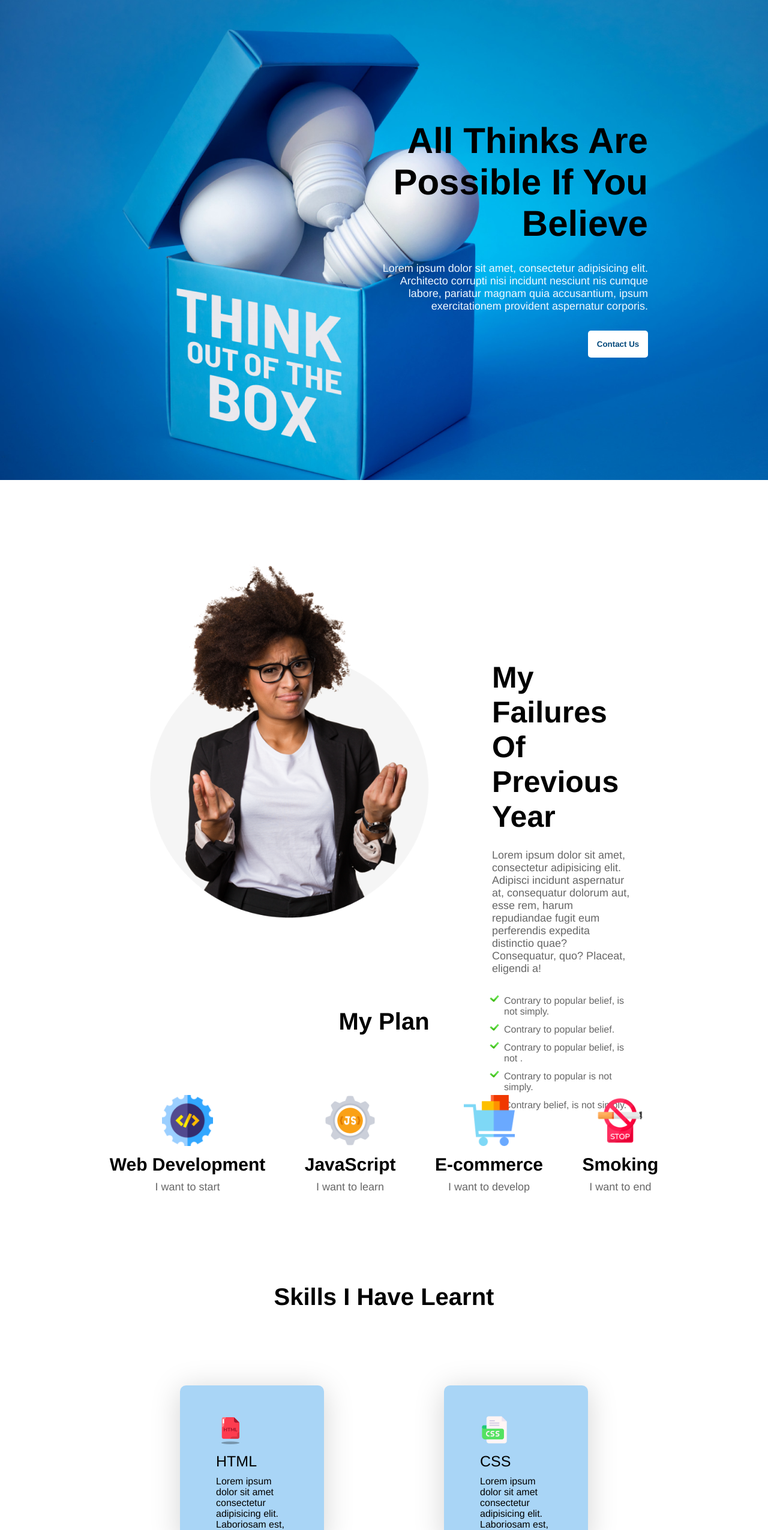
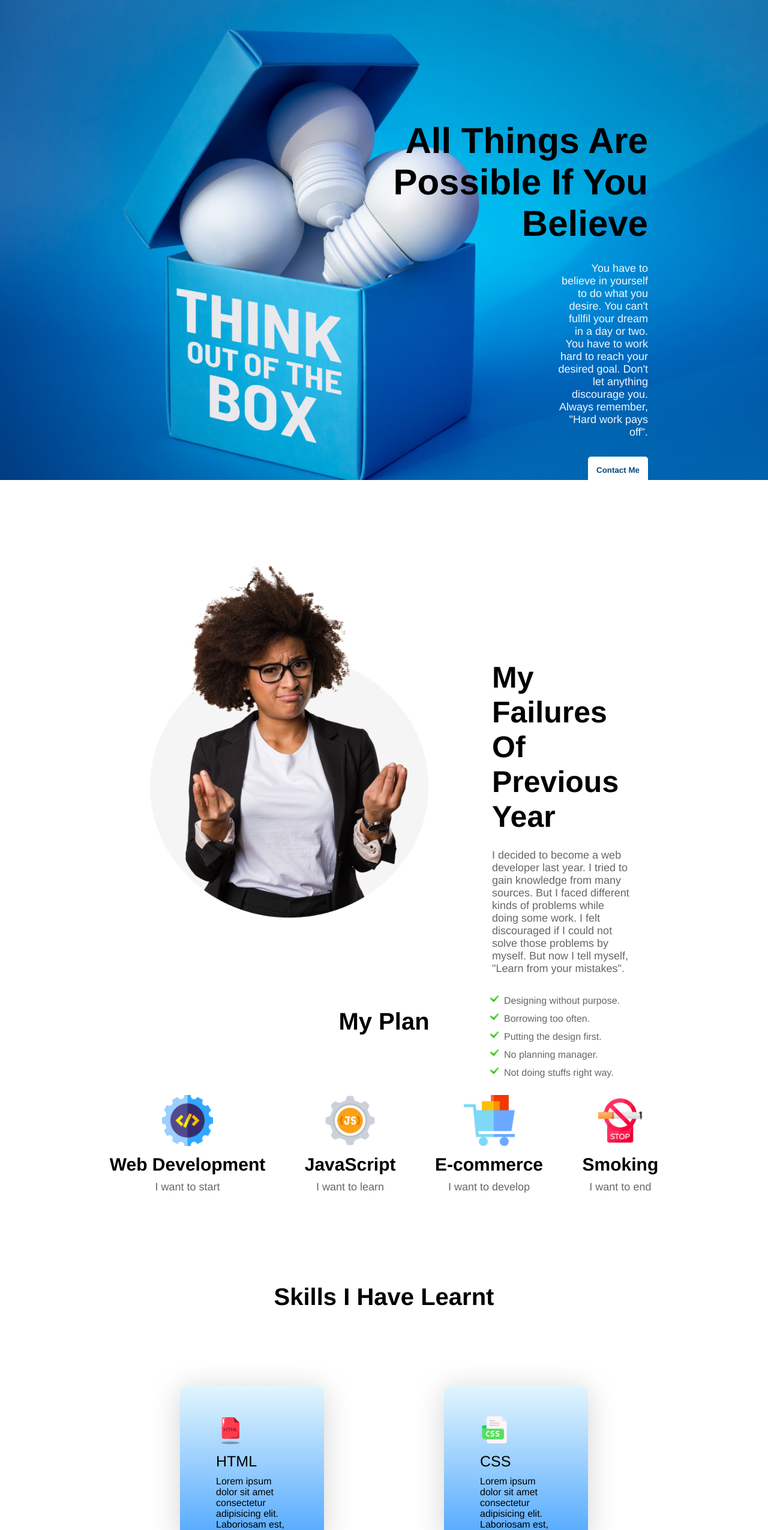
Before and after one commit to Esha-er/assignment-1, a plain HTML site: page index.html in a window 1280 px wide. Shown: the top 2550 px of the page at 60% size. Drawn offline with Linux system fonts and the light colour scheme.

Commit message:
some css styles added

```diff
--- a/index.html
+++ b/index.html
@@ -10,19 +10,17 @@
 </head>
 
 <body>
-
-    <!-- header starts here  -->
+    <!-- header starts from here  -->
     <header>
         <div class="header-container">
-            <h3 class="header-title">All Thinks Are <br> Possible If You <br> Believe</h3>
-            <p class="header-description">Lorem ipsum dolor sit amet, consectetur adipisicing elit. <br>
-                Architecto corrupti nisi incidunt nesciunt nis cumque <br> labore, pariatur magnam quia accusantium,
-                ipsum <br> exercitationem provident aspernatur corporis.</p>
-            <button class="btn-primary" type="button">Contact Us</button>
+            <h3 class="header-title">All Things Are <br> Possible If You <br> Believe</h3>
+            <p class="header-description">You have to believe in yourself to do what you desire. You can't fullfil your dream in a day or two. You have to work hard to reach your desired goal. Don't let anything discourage you. Always remember, "Hard work pays off".</p>
+            <button class="btn-primary" type="button">Contact Me</button>
         </div>
     </header>
+    <!-- end of header  -->
+
     <main>
-
         <!-- about my failure section  -->
         <section class="about-failure">
             <div class="section-image">
@@ -31,20 +29,20 @@
 
             <div class="section-info">
                 <h2 class="section-title">My Failures Of <br> Previous Year</h2>
-                <p class="section-description">Lorem ipsum dolor sit amet, consectetur adipisicing elit. Adipisci
-                    incidunt aspernatur at, consequatur dolorum aut, esse rem, harum repudiandae fugit eum perferendis
-                    expedita distinctio quae? Consequatur, quo? Placeat, eligendi a!</p>
+                <p class="section-description">I decided to become a web developer last year. I tried to gain knowledge from many sources. But I faced different kinds of problems while doing some work. I felt discouraged if I could not solve those problems by myself. But now I tell myself, "Learn from your mistakes".
+                </p>
                 <ul>
-                    <li class="failure-list">Contrary to popular belief, is not simply.</li>
-                    <li class="failure-list">Contrary to popular belief.</li>
-                    <li class="failure-list">Contrary to popular belief, is not .</li>
-                    <li class="failure-list">Contrary to popular is not simply.</li>
-                    <li class="failure-list">Contrary belief, is not simply.</li>
+                    <li class="failure-list">Designing without purpose.</li>
+                    <li class="failure-list">Borrowing too often.</li>
+                    <li class="failure-list">Putting the design first.</li>
+                    <li class="failure-list">No planning manager.</li>
+                    <li class="failure-list">Not doing stuffs right way.</li>
                 </ul>
             </div>
         </section>
+        <!-- end of my failure section  -->
 
-        <!-- about my plan -->
+        <!-- about my plan section -->
         <section class="my-plan">
             <h2>My Plan</h2>
             <div class="plan-container">
@@ -70,40 +68,45 @@
                 </div>
             </div>
         </section>
+        <!-- end of about my plan section  -->
 
-        <!-- about my skills -->
+        <!-- about skills i have learnt section -->
         <section class="skill-section">
             <h3 class="section-title">Skills I Have Learnt</h3>
             <div class="skills-container">
                 <div class="skill">
-                    <img class="skill-icon" src="images/icons/icons8-html-48.png" alt="">
-                    <h3 class="skill-title">HTML </h3>
-                    <p class="skill-description" >Lorem ipsum dolor sit amet consectetur adipisicing elit. Laboriosam est, voluptates blanditiis rerum cumque maxime. </p>
+                    <img class="skill-icon" src="images/icons/icons8-html-48.png" alt="HTML icon">
+                    <h3 class="skill-title"> HTML </h3>
+                    <p class="skill-description">Lorem ipsum dolor sit amet consectetur adipisicing elit. Laboriosam est, voluptates blanditiis rerum cumque maxime. </p>
                 </div>
                 <div class="skill">
-                    <img class="skill-icon" src="images/icons/icons8-css-48.png" alt="">
+                    <img class="skill-icon" src="images/icons/icons8-css-48.png" alt="CSS icon">
                     <h3 class="skill-title"> CSS </h3>
-                    <p class="skill-description" >Lorem ipsum dolor sit amet consectetur adipisicing elit. Laboriosam est, voluptates blanditiis rerum cumque maxime. </p>
+                    <p class="skill-description">Lorem ipsum dolor sit amet consectetur adipisicing elit. Laboriosam est, voluptates blanditiis rerum cumque maxime. </p>
                 </div>
             </div>
         </section>
+        <!-- end of skills i have learnt section -->
 
-        <!-- about an advice  -->
+        <!-- about advice section -->
         <section class="advice">
             <div class="advice-section">
-                <div class="advice-section-container">
                     <h2 class="section-title">Always Keep A Positive <br> Mindset</h2>
                     <button class="btn-secondary" type="button">Call Now</button>
             </div>
-            </div>
         </section>
     </main>
+    <!-- end of advice section  -->
+
+    <!-- footer starts from here  -->
     <footer>
         <div class="footer">
             <div class="contact-info">
                 <h3 class="footer-title">Future</h3>
                 <div class="footer-description-container">
-                    <p class="footer-description">Lorem ipsum dolor sit amet consectetur <br> adipisicing elit. Asperiores voluptatum suscipit voluptatibus, <br> alias quo, dicta facilis accusamus ut incidunt, <br> commodi modi possimus molestiae at magnam!</p>
+                    <p class="footer-description">Lorem ipsum dolor sit amet consectetur <br> adipisicing elit.
+                        Asperiores voluptatum suscipit voluptatibus, <br> alias quo, dicta facilis accusamus ut
+                        incidunt, <br> commodi modi possimus molestiae at magnam!</p>
 
                     <p>Email :<a href="mailto:eeryesha@gmail.com"> eeryesha@gmail.com</a></p>
                     <br>
@@ -132,6 +135,7 @@
             </div>
         </div>
     </footer>
+    <!-- end of footer  -->
 </body>
 
 </html>
--- a/styles/styles.css
+++ b/styles/styles.css
@@ -23,7 +23,8 @@
 .header-description {
     color: aliceblue;
     font-size: 18px;
-    margin: 0 200px 30px 150px;
+    margin: 0 200px 30px 130px;
+    padding-left: 800px;
 }
 
 .btn-primary {
@@ -115,14 +116,14 @@ ul .failure-list {
 /* skills styles */
 
 .skill-section {
-    margin: 100px 200px;
+    margin: 100px 200px 0 200px;
     padding-top: 50px;
+}
 
-}
 .skill {
     height: 200px;
     width: 1150px;
-    background: #9fd0f5e4;
+    background: linear-gradient(to top, rgba(15, 135, 255, 0.734), rgba(210, 240, 252, 0.625));
     box-shadow: 0px 6px 50px rgba(0, 0, 0, 0.174);
     border-radius: 10px;
     padding: 30px;
@@ -130,20 +131,18 @@ ul .failure-list {
 }
 
 .skill .skill-icon {
-    padding-left:  30px;
+    padding-left: 30px;
     padding-top: 20px;
-
 }
 
 .skills-container {
     display: flex;
+}
 
-}
 .skill-section .section-title {
     text-align: center;
     font-size: 40px;
     font-weight: 600;
-
 }
 
 .skill-title {
@@ -167,20 +166,17 @@ ul .failure-list {
 .advice {
     width: 1100px;
     height: 300px;
-    margin: 80px 200px;
-    background: linear-gradient(to right, rgb(10, 107, 217), rgba(166, 219, 246, 0.222) );
+    margin: 50px 200px 110px 200px;
+    background: linear-gradient(to right, rgb(10, 107, 217), rgba(166, 219, 246, 0.222));
     border-radius: 7px;
-
 }
 
-.advice-section-container {
-    padding-top: 70px;
-    padding-left: 55px;
-
+.advice-section {
+    padding-top: 55px;
+    padding-left: 70px;
 }
 
 .advice-section .section-title {
-
     color: rgb(255, 255, 255);
 }
 
@@ -203,8 +199,6 @@ ul .failure-list {
     width: 100%;
     height: 500px;
     padding-top: 100px;
-
-
 }
 
 .footer-title {
@@ -216,7 +210,6 @@ ul .failure-list {
 
 .footer-description-container {
     font-size: 17px;
-
 }
 
 .footer-description {
@@ -225,7 +218,6 @@ ul .failure-list {
 
 .footer-icon a {
     text-decoration: none;
-
 }
 
 .footer-icon {
@@ -236,20 +228,18 @@ ul .failure-list {
     color: rgb(177, 182, 187);
     font-size: 18px;
     padding: 100px 350px 0 200px;
-
 }
 
 .contact-info p a {
-  color: aliceblue;
-  text-decoration: none;
-
+    color: aliceblue;
+    text-decoration: none;
 }
 
 .subscribing-info {
     margin-right: 70px;
 }
 
-.input-email{
+.input-email {
     color: rgb(250, 250, 250);
     background: black;
     border: 1px solid rgb(250, 250, 250);
```
Lines whose indentation alone changed are shown as unchanged.
